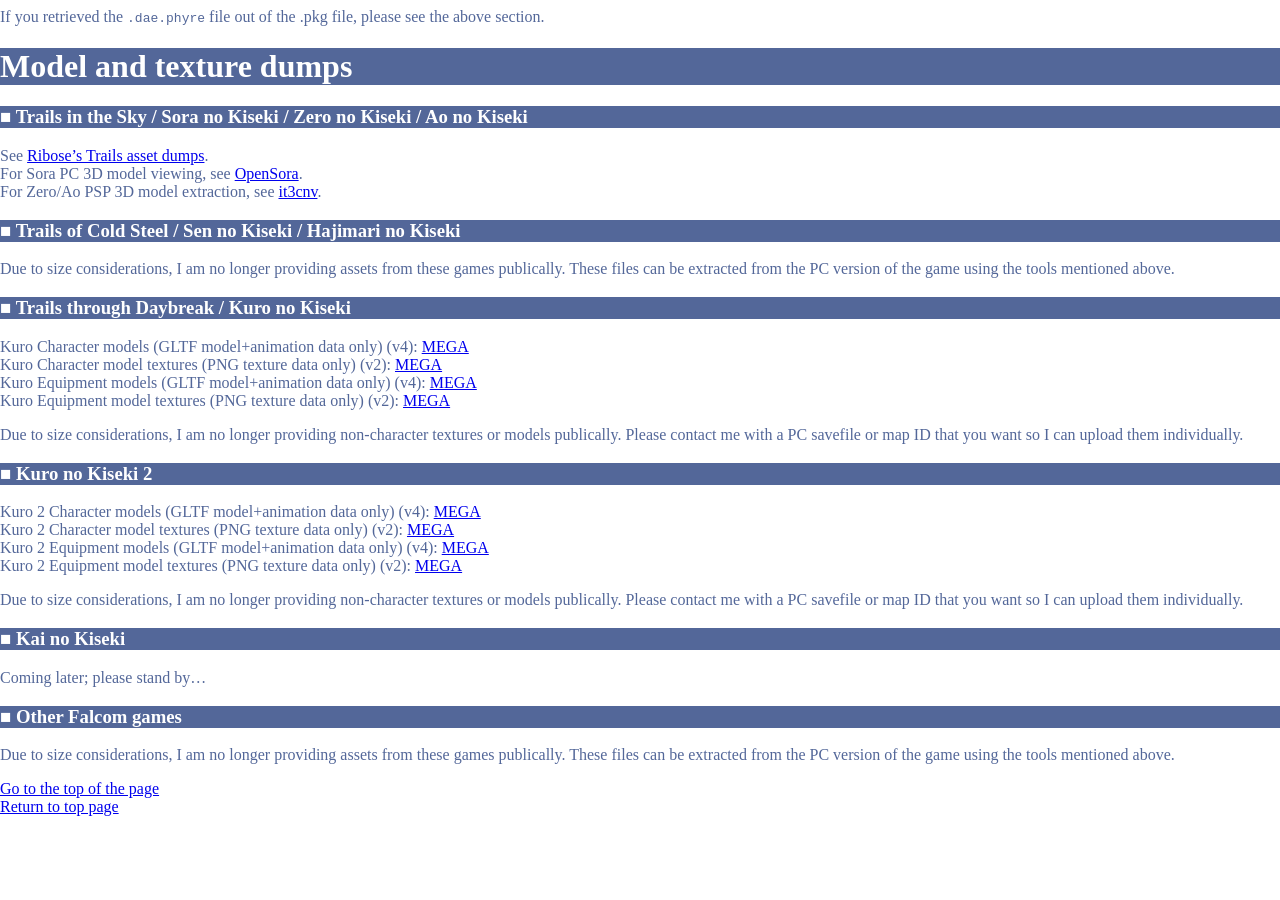
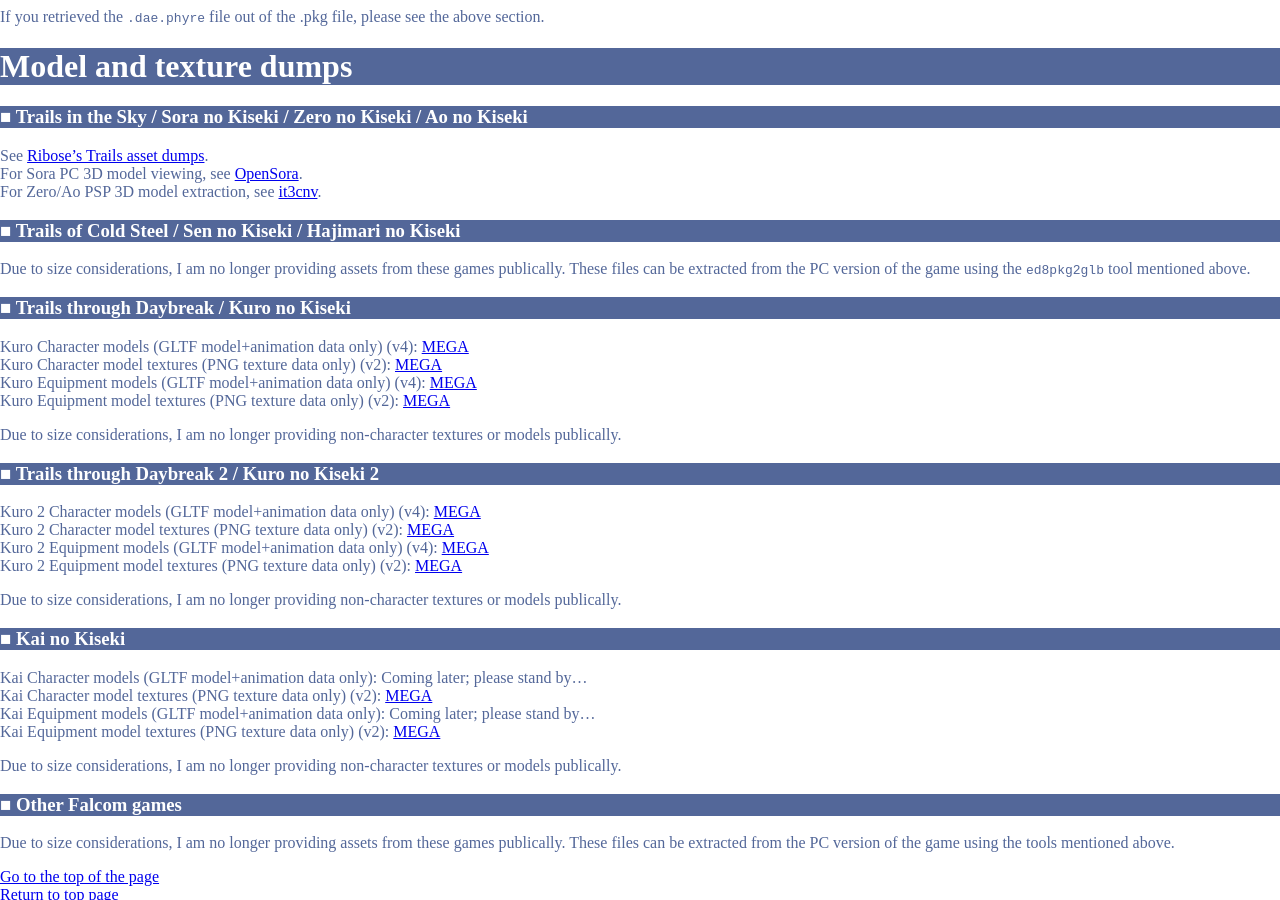
Before and after one commit to uyjulian/falcom-dumps, a Jekyll site: the page built from index.md, in a window 1280 px wide and 900 px high, scrolled down 2802 px. Built offline with Jekyll 4.4.1, drawn with Linux system fonts in a browser that asks for light colours; before the commit the page ends 3634 px from its top, so only the background shows below that.

Commit message:
doc: add Kai textures for chr and equ

```diff
--- a/index.md
+++ b/index.md
@@ -134,7 +134,7 @@ For Zero/Ao PSP 3D model extraction, see [it3cnv](https://www.pokanchan.jp/dokuw
 
 ### Trails of Cold Steel / Sen no Kiseki / Hajimari no Kiseki
 
-Due to size considerations, I am no longer providing assets from these games publically. These files can be extracted from the PC version of the game using the tools mentioned above.
+Due to size considerations, I am no longer providing assets from these games publically. These files can be extracted from the PC version of the game using the `ed8pkg2glb` tool mentioned above.
 
 ### Trails through Daybreak / Kuro no Kiseki
 
@@ -143,20 +143,26 @@ Kuro Character model textures (PNG texture data only) (v2): [MEGA](https://mega.
 Kuro Equipment models (GLTF model+animation data only) (v4): [MEGA](https://mega.nz/file/1oYmAL5S#tApAAS00pZEqyYk8-gsc1iG8H6eh_lXffI7e3aFceAg)
 Kuro Equipment model textures (PNG texture data only) (v2): [MEGA](https://mega.nz/file/thB3DbYQ#u9XvNwPcc1wWWscizy-Kw9v6Hl64_4xNdfUbNXh1GXc)
 
-Due to size considerations, I am no longer providing non-character textures or models publically. Please contact me with a PC savefile or map ID that you want so I can upload them individually.
+Due to size considerations, I am no longer providing non-character textures or models publically.
 
-### Kuro no Kiseki 2
+### Trails through Daybreak 2 / Kuro no Kiseki 2
 
 Kuro 2 Character models (GLTF model+animation data only) (v4): [MEGA](https://mega.nz/file/4pRFjSQK#9rnqnwOig2I3sfDuZwMfj1zGTFuDI0z7M4m16ltSSS0)
 Kuro 2 Character model textures (PNG texture data only) (v2): [MEGA](https://mega.nz/file/E05jiIhZ#XVdWqhMOsaWUiyUqGY0yi-9cZnsc8yMO55ExQQtrSyM)
 Kuro 2 Equipment models (GLTF model+animation data only) (v4): [MEGA](https://mega.nz/file/J8IBkSrB#DS86qMuBQgdIebDHa4BAW5xFca5i7cRMza5aPu9h0bY)
 Kuro 2 Equipment model textures (PNG texture data only) (v2): [MEGA](https://mega.nz/file/JsQUhC5T#-22SmJHUT12puCF3wtrM8K0ffdyOliUM-STY7W3dFOA)
 
-Due to size considerations, I am no longer providing non-character textures or models publically. Please contact me with a PC savefile or map ID that you want so I can upload them individually.
+Due to size considerations, I am no longer providing non-character textures or models publically.
 
 ### Kai no Kiseki
 
-Coming later; please stand by...
+Kai Character models (GLTF model+animation data only): Coming later; please stand by...
+Kai Character model textures (PNG texture data only) (v2): [MEGA](https://mega.nz/file/IwR0wBJY#aksNqVf-98rlJnNO_n87-mVbpPE91xkARiIHdOi2uQg)
+Kai Equipment models (GLTF model+animation data only): Coming later; please stand by...
+Kai Equipment model textures (PNG texture data only) (v2): [MEGA](https://mega.nz/file/phwz0I4C#hYzVbAjc4hj8NyvCRzC6GcbOlKZEBRsUr7D04TbcXSU)
+
+Due to size considerations, I am no longer providing non-character textures or models publically.
+
 
 ### Other Falcom games
 
```
